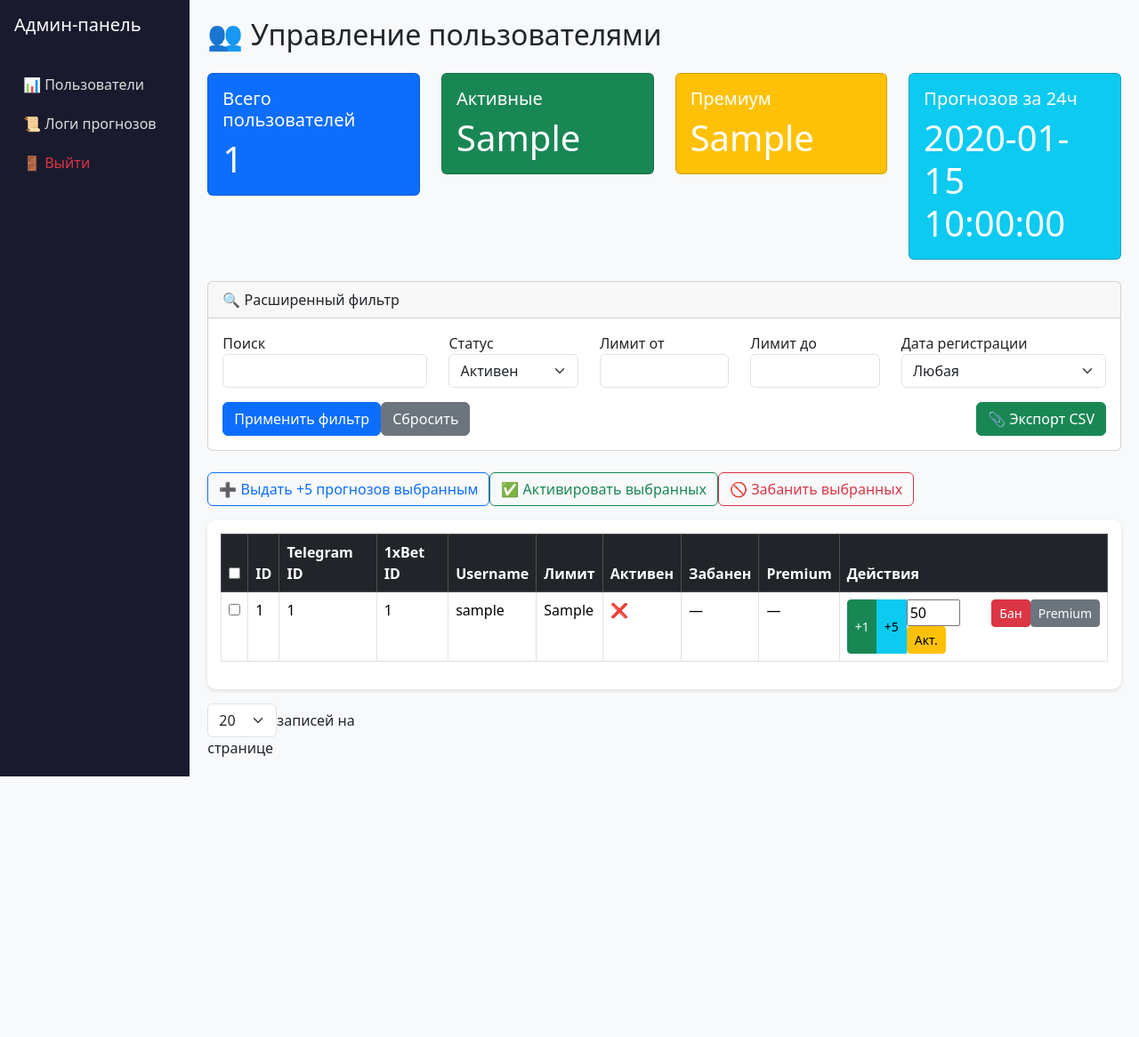
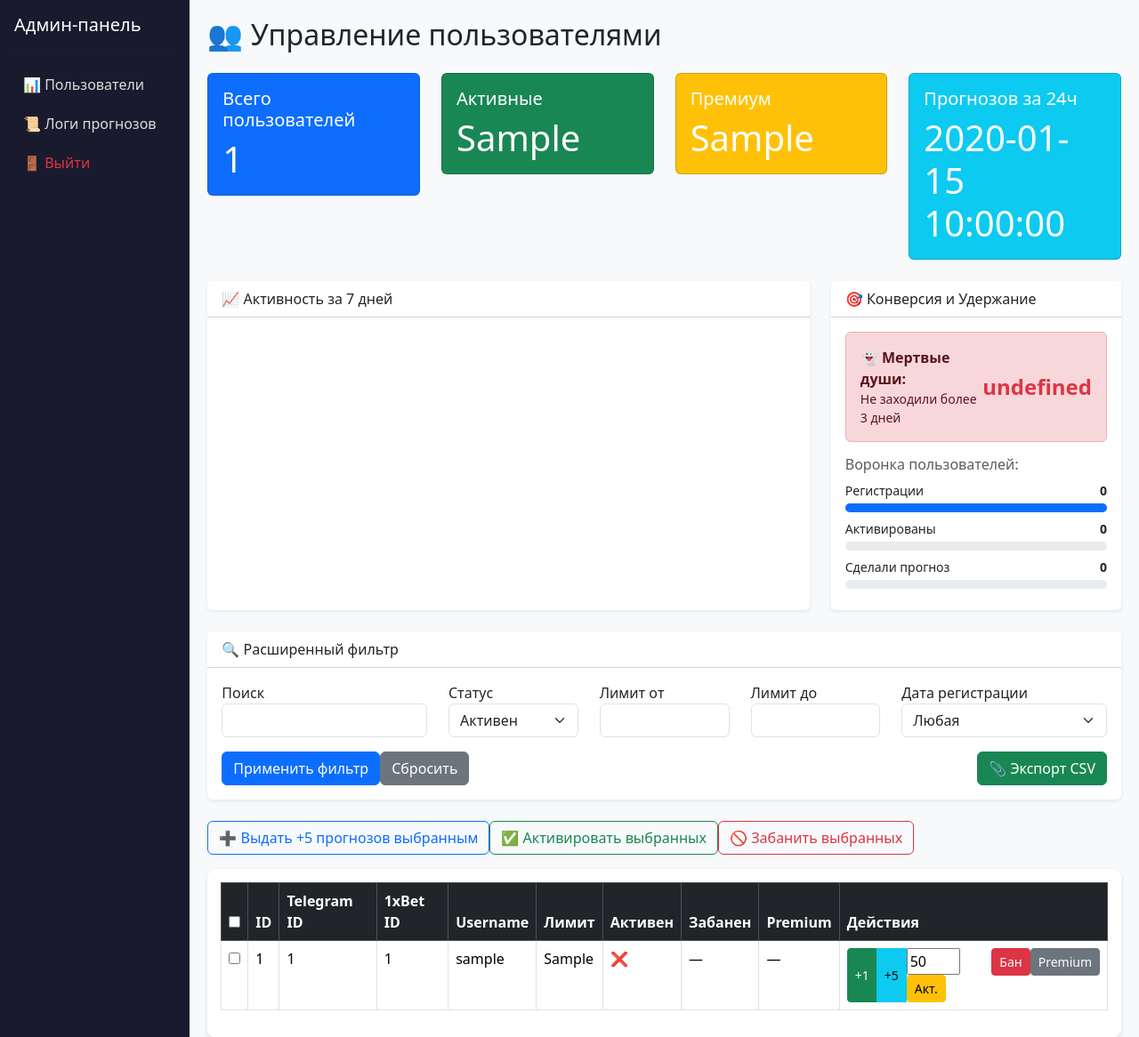
Before and after one commit to winmatrix09614/VenbetappBack, a FastAPI app: template templates/users.html in a window 1280 px wide. Shown: the top 1166 px of the page at 89% size. Before the commit the page ends 873 px from the top, so only its background shows below. Run offline with FastAPI, Linux system fonts and the light colour scheme; the template is opened without the code that fills it: most values are stand-ins (such as "Sample title", 1, 10 or a date in 2020); parts of the project's set-up code (start-up, migrations or seed data) failed here and were passed over.

Commit message:
continue adminka 3

```diff
--- a/main.py
+++ b/main.py
@@ -1048,6 +1048,55 @@ async def stream_leads(request: Request, db: Session = Depends(get_db)):
             "X-Accel-Buffering": "no"
         }
     )
+ # ---------- Аналитика (Этап 2) ----------
+@app.get("/api/analytics")
+async def get_analytics(request: Request, db: Session = Depends(get_db)):
+    staff = await get_current_staff(request, db)
+    if not staff:
+        return {"error": "Unauthorized"}
+
+    # 1. Воронка конверсии
+    registered = db.query(User).count()
+    activated = db.query(User).filter(User.is_active == True).count()
+    predicted = db.query(PredictionLog.user_id).distinct().count()
+
+    # 2. Мертвые души (не заходили больше 3 дней, но активированы)
+    three_days_ago = datetime.utcnow() - timedelta(days=3)
+    dead_souls = db.query(User).filter(
+        User.is_active == True,
+        (User.last_activity < three_days_ago) | (User.last_activity == None)
+    ).count()
+
+    # 3. Активность за последние 7 дней
+    seven_days_ago = datetime.utcnow() - timedelta(days=7)
+
+    users_7d = db.query(User).filter(User.created_at >= seven_days_ago).all()
+    logs_7d = db.query(PredictionLog).filter(PredictionLog.created_at >= seven_days_ago).all()
+
+    # Группируем по датам прямо в Python (чтобы не было конфликтов диалектов SQL)
+    reg_dict = {}
+    for u in users_7d:
+        if u.created_at:
+            d = u.created_at.strftime('%Y-%m-%d')
+            reg_dict[d] = reg_dict.get(d, 0) + 1
+
+    pred_dict = {}
+    for log in logs_7d:
+        if log.created_at:
+            d = log.created_at.strftime('%Y-%m-%d')
+            pred_dict[d] = pred_dict.get(d, 0) + 1
+
+    dates = [(datetime.utcnow() - timedelta(days=i)).strftime('%Y-%m-%d') for i in range(6, -1, -1)]
+
+    return {
+        "funnel": {"registered": registered, "activated": activated, "predicted": predicted},
+        "dead_souls": dead_souls,
+        "chart": {
+            "dates": dates,
+            "registrations": [reg_dict.get(d, 0) for d in dates],
+            "predictions": [pred_dict.get(d, 0) for d in dates]
+        }
+    }
 # ---------- Эндпоинт регистрации ----------
 @app.get("/register_request")
 async def register_request(bet_id: str, init_data: str = Query(None), source: str = Query(None), db: Session = Depends(get_db)):
--- a/templates/users.html
+++ b/templates/users.html
@@ -9,8 +9,47 @@
         <div class="col-md-3"><div class="card text-white bg-warning"><div class="card-body"><h5 class="card-title">Премиум</h5><p class="card-text display-6">{{ premium_users }}</p></div></div></div>
         <div class="col-md-3"><div class="card text-white bg-info"><div class="card-body"><h5 class="card-title">Прогнозов за 24ч</h5><p class="card-text display-6">{{ predictions_today }}</p></div></div></div>
     </div>
-    <div class="card mb-4">
-        <div class="card-header">🔍 Расширенный фильтр</div>
+
+    <!-- Аналитика (Этап 2) -->
+    <div class="row mb-4">
+        <!-- График активности -->
+        <div class="col-md-8">
+            <div class="card h-100 shadow-sm border-0">
+                <div class="card-header bg-white font-weight-bold">📈 Активность за 7 дней</div>
+                <div class="card-body">
+                    <canvas id="activityChart" height="100"></canvas>
+                </div>
+            </div>
+        </div>
+        <!-- Воронка и Мертвые души -->
+        <div class="col-md-4">
+            <div class="card h-100 shadow-sm border-0">
+                <div class="card-header bg-white font-weight-bold">🎯 Конверсия и Удержание</div>
+                <div class="card-body">
+                    <div class="alert alert-danger mb-3 d-flex justify-content-between align-items-center">
+                        <div>
+                            <strong>👻 Мертвые души:</strong>
+                            <div class="small">Не заходили более 3 дней</div>
+                        </div>
+                        <span id="deadSoulsCount" class="fs-4 fw-bold text-danger">0</span>
+                    </div>
+
+                    <h6 class="text-muted">Воронка пользователей:</h6>
+                    <div class="mb-1 small d-flex justify-content-between"><span>Регистрации</span> <strong id="funnelReg">0</strong></div>
+                    <div class="progress mb-2" style="height: 10px;"><div id="barReg" class="progress-bar bg-primary" style="width: 100%"></div></div>
+
+                    <div class="mb-1 small d-flex justify-content-between"><span>Активированы</span> <strong id="funnelAct">0</strong></div>
+                    <div class="progress mb-2" style="height: 10px;"><div id="barAct" class="progress-bar bg-success" style="width: 0%"></div></div>
+
+                    <div class="mb-1 small d-flex justify-content-between"><span>Сделали прогноз</span> <strong id="funnelPred">0</strong></div>
+                    <div class="progress mb-2" style="height: 10px;"><div id="barPred" class="progress-bar bg-warning text-dark" style="width: 0%"></div></div>
+                </div>
+            </div>
+        </div>
+    </div>
+
+    <div class="card mb-4 shadow-sm border-0">
+        <div class="card-header bg-white">🔍 Расширенный фильтр</div>
         <div class="card-body">
             <form method="get" id="filterForm">
                 <div class="row">
@@ -117,4 +156,74 @@
         else console.error('[SSE] EventSource not supported');
     })();
 </script>
+
+<!-- Подключаем библиотеку для графиков -->
+<script src="https://cdn.jsdelivr.net/npm/chart.js"></script>
+<script>
+    // Загрузка и отрисовка аналитики
+    async function loadAnalytics() {
+        try {
+            const res = await fetch('/api/analytics');
+            if (!res.ok) return;
+            const data = await res.json();
+
+            // Заполняем "Мертвые души"
+            document.getElementById('deadSoulsCount').innerText = data.dead_souls;
+
+            // Заполняем Воронку (считаем проценты)
+            const reg = data.funnel.registered;
+            const act = data.funnel.activated;
+            const pred = data.funnel.predicted;
+
+            document.getElementById('funnelReg').innerText = reg;
+            document.getElementById('funnelAct').innerText = `${act} (${reg > 0 ? Math.round(act/reg*100) : 0}%)`;
+            document.getElementById('funnelPred').innerText = `${pred} (${reg > 0 ? Math.round(pred/reg*100) : 0}%)`;
+
+            if (reg > 0) {
+                document.getElementById('barAct').style.width = `${(act/reg)*100}%`;
+                document.getElementById('barPred').style.width = `${(pred/reg)*100}%`;
+            }
+
+            // Рисуем график
+            const ctx = document.getElementById('activityChart').getContext('2d');
+            new Chart(ctx, {
+                type: 'line',
+                data: {
+                    labels: data.chart.dates,
+                    datasets: [
+                        {
+                            label: 'Регистрации',
+                            data: data.chart.registrations,
+                            borderColor: '#0d6efd',
+                            backgroundColor: 'rgba(13, 110, 253, 0.1)',
+                            borderWidth: 2,
+                            tension: 0.3,
+                            fill: true
+                        },
+                        {
+                            label: 'Прогнозы',
+                            data: data.chart.predictions,
+                            borderColor: '#0dcaf0',
+                            backgroundColor: 'rgba(13, 202, 240, 0.1)',
+                            borderWidth: 2,
+                            tension: 0.3,
+                            fill: true
+                        }
+                    ]
+                },
+                options: {
+                    responsive: true,
+                    maintainAspectRatio: false,
+                    plugins: { legend: { position: 'top' } },
+                    scales: { y: { beginAtZero: true, ticks: { precision: 0 } } }
+                }
+            });
+        } catch(e) {
+            console.error("Ошибка загрузки аналитики:", e);
+        }
+    }
+
+    // Вызываем функцию при загрузке страницы
+    document.addEventListener('DOMContentLoaded', loadAnalytics);
+</script>
 {% endblock %}
```
